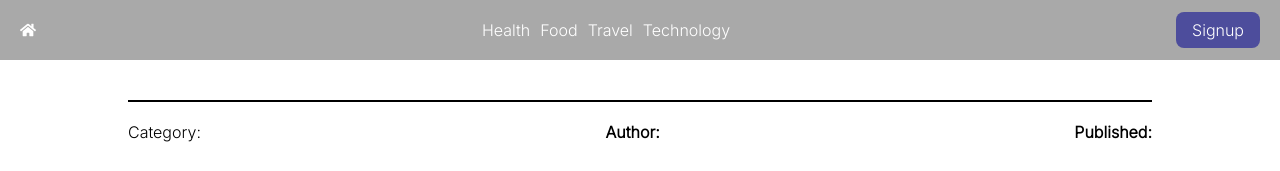
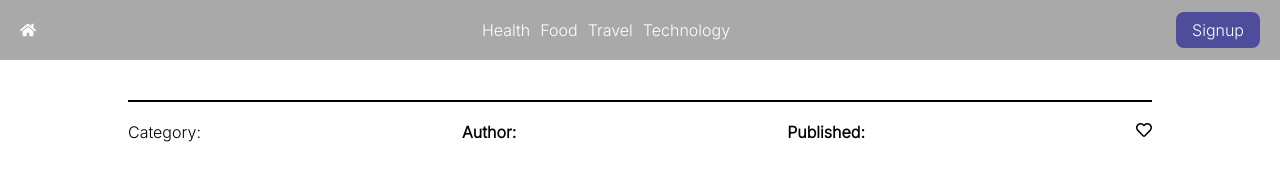
Before and after one commit to hamitLicina/blog, a React (Vite) app: page /article/1 in a window 1280 px wide. Shown: the top 171 px of the page. Built offline with nearby package versions, Linux system fonts and the light colour scheme; no server answers; the database is empty.

Commit message:
Likes component part finished

```diff
--- a/src/components/ArticleCard/ArticleCard.css
+++ b/src/components/ArticleCard/ArticleCard.css
@@ -20,6 +20,6 @@
 .article-card-info a {
     text-decoration: none;
     color: red;
-    font-size: 0.6rem;
+    font-size: 0.7rem;
     cursor: pointer;
 }
--- /dev/null
+++ b/src/components/Likes/Likes.css
@@ -0,0 +1,10 @@
+.like-icon {
+    margin-left: 10px;
+    display: flex;
+    align-items: center;
+    cursor: pointer;
+}
+
+.like-icon span {
+    margin-left: 10px;
+}
--- /dev/null
+++ b/src/components/Likes/Likes.jsx
@@ -0,0 +1,49 @@
+import React, { useState } from "react";
+import "./Likes.css";
+import { FaHeart, FaRegHeart } from "react-icons/fa";
+import { auth, db } from "../../config/fireBaseConfig";
+import { useAuthState } from "react-firebase-hooks/auth";
+import { addDoc, collection } from "firebase/firestore";
+
+function Likes({ articleId }) {
+  // Get user data
+  const [user] = useAuthState(auth);
+
+  const [isLiked, setIsLiked] = useState(false);
+
+  // We need to add a for this user to this article if you click the empty heart, remove if click again
+  // We will need another collection that stores the userId and articleId which is the Like collection
+  const handleLike = (e) => {
+    // Make sure user is logged in
+    if (user) {
+      // Create reference to likes collection
+      // I will create collection if does not exist
+      const likesRef = collection(db, "Likes");
+      // Now I am adding a document with this articleId and userId
+      addDoc(likesRef, {
+        userId: user?.uid,
+        articleId: articleId,
+      })
+        .then((res) => {
+          // I want to show that it is liked by showing the full heart icon
+          setIsLiked(true);
+        })
+        .catch((err) => console.log(err));
+    }
+  };
+  return (
+    <div>
+      {isLiked ? (
+        <div className="like-icon">
+          <FaHeart />
+        </div>
+      ) : (
+        <div className="like-icon">
+          <FaRegHeart onClick={handleLike} />
+        </div>
+      )}
+    </div>
+  );
+}
+
+export default Likes;
--- a/src/pages/ArticleDetails/ArticleDetails.jsx
+++ b/src/pages/ArticleDetails/ArticleDetails.jsx
@@ -3,6 +3,7 @@ import "./ArticleDetails.css";
 import { useParams } from "react-router-dom";
 import { db } from "../../config/fireBaseConfig";
 import { getDoc, doc } from "firebase/firestore";
+import Likes from "../../components/Likes/Likes";
 
 const ArticleDetails = () => {
   const { articleId } = useParams();
@@ -30,6 +31,7 @@ const ArticleDetails = () => {
       <p>Category: {article?.category}</p>
       <p><span className="article-span">Author: </span>{article?.createdBy?.toUpperCase()}</p>
       <p><span className="article-span published">Published: </span>{article?.createdAt?.toDate().toDateString()}</p>
+      < Likes articleId={articleId} />
     </div>
     <div className="details-content">
       <img src={article?.imageUrl} alt={article?.title} className="details-img" />
```
